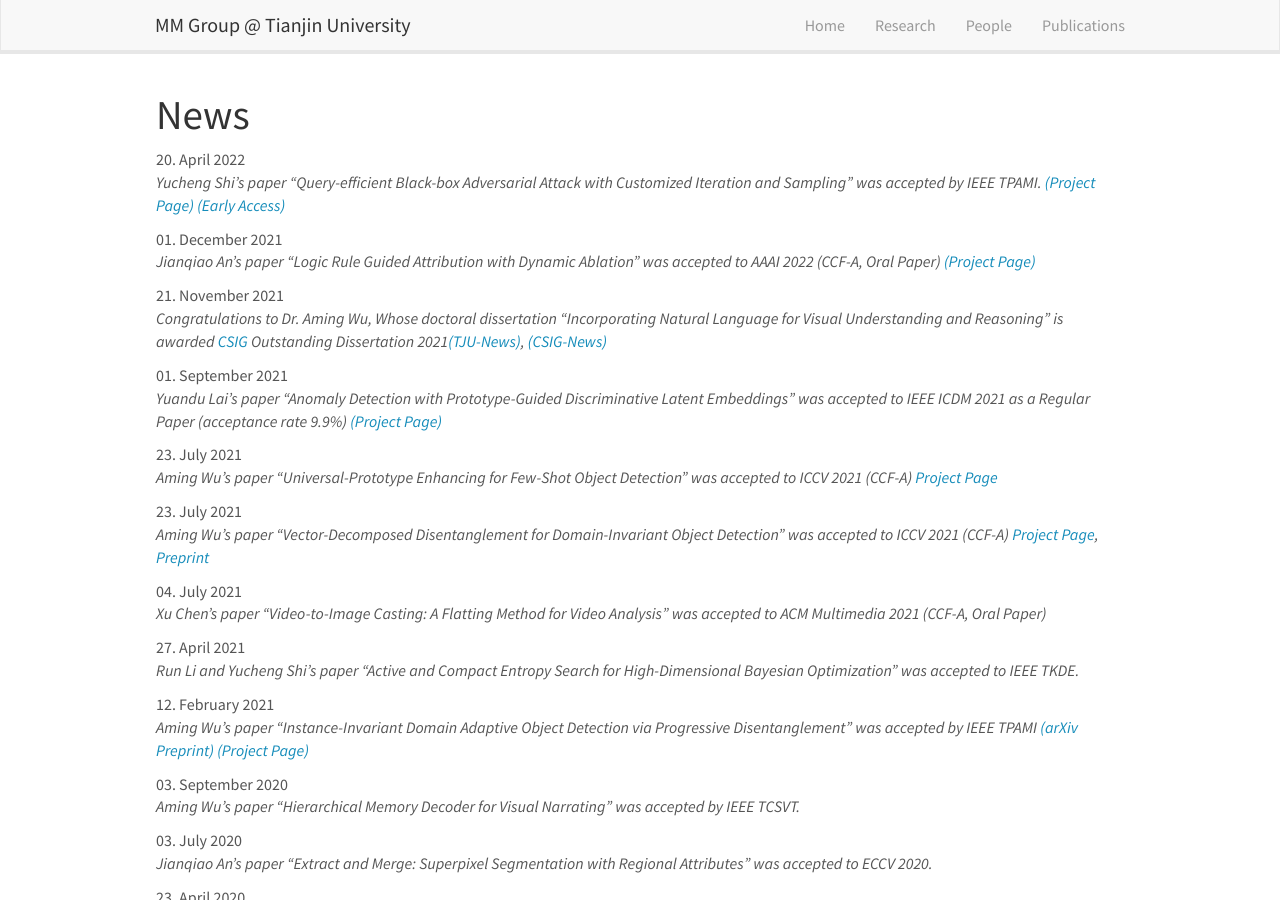
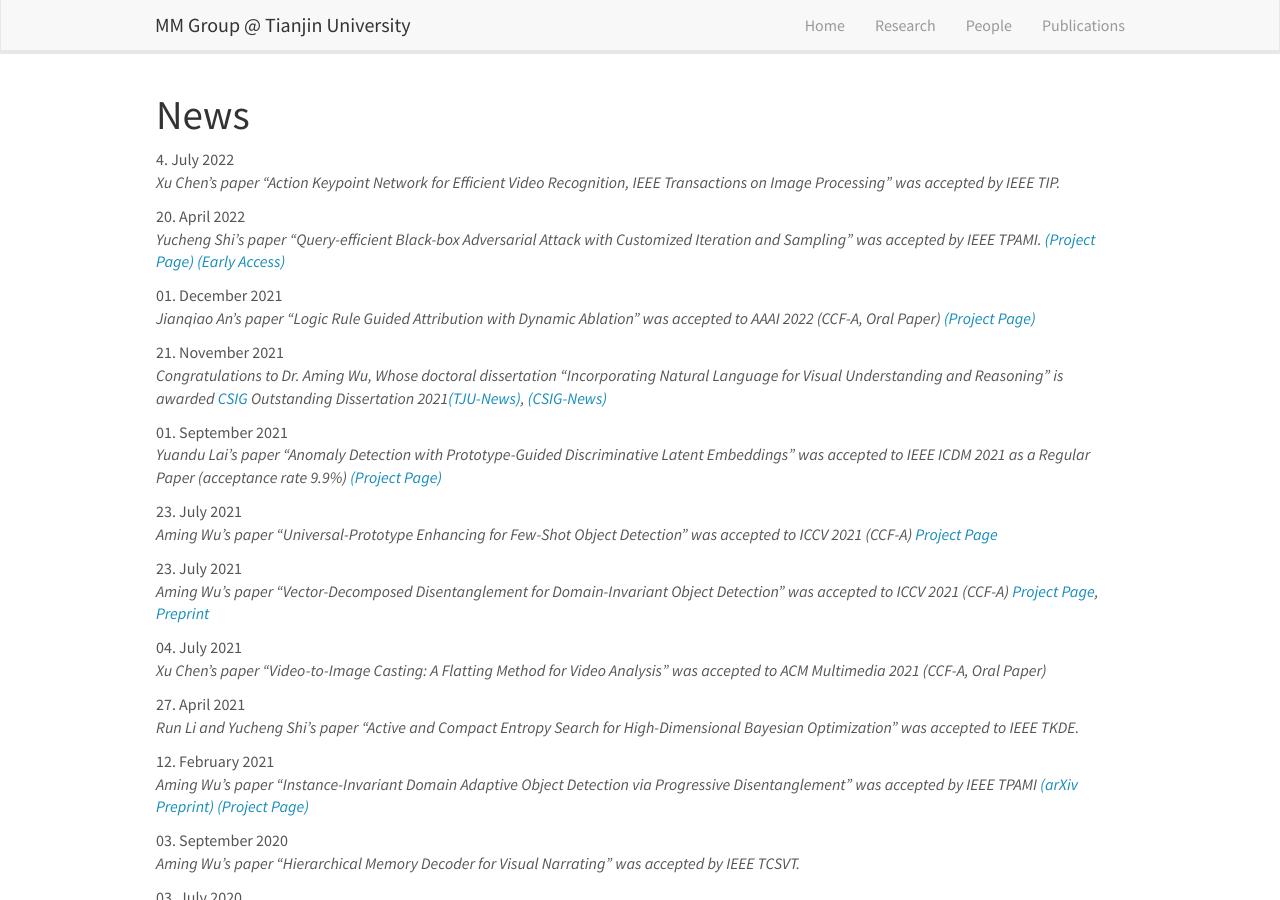
Before and after one commit to tjumm/tjumm.github.io, a Jekyll site: the page built from _pages/allnews.md, in a window 1280 px wide and 900 px high. Built offline with Jekyll 4.4.1, drawn with Linux system fonts in a browser that asks for light colours; comment, search, counter and statistics services are not loaded.

Commit message:
add chenxu papar

```diff
--- a/_data/news.yml
+++ b/_data/news.yml
@@ -1,3 +1,6 @@
+- date: 4. July 2022
+  headline: "Xu Chen's paper \"Action Keypoint Network for Efficient Video Recognition, IEEE Transactions on Image Processing\" was accepted by IEEE TIP."
+
 - date: 20. April 2022
   headline: "Yucheng Shi's paper \"Query-efficient Black-box Adversarial Attack with Customized Iteration and Sampling\" was accepted by IEEE TPAMI. <a href='https://shiyuchengtju.github.io'>(Project Page)</a> <a href='https://ieeexplore.ieee.org/document/9762566'>(Early Access)</a>"
 
--- a/_data/phdstudents.yml
+++ b/_data/phdstudents.yml
@@ -73,7 +73,7 @@
   number_educ: 0
   education1:
 
-- name: Jin Wang (PengCheng Laboratory)
+- name: Jin Wang (Peng Cheng Laboratory)
   photo: wangjin.jpg
   info: Phd student, started Sept 2019
   email: wangj05@pcl.ac.cn
--- a/_data/publist.yml
+++ b/_data/publist.yml
@@ -1,3 +1,12 @@
+- title: "1. Action Keypoint Network for Efficient Video Recognition"
+  image: dummy.png
+  description:
+  authors: Xu Chen, Yahong Han, Xiaohan Wang, Yifan Sun, Yi Yang
+  link:
+    url:
+    display: "IEEE TIP"
+  highlight: 0
+
 - title: "1. Query-efficient Black-box Adversarial Attack with Customized Iteration and Sampling <a href='https://shiyuchengtju.github.io'>(Project Page)</a> <a href='https://ieeexplore.ieee.org/document/9762566'>(Early Access)</a>"
   image: dummy.png
   description:
```
